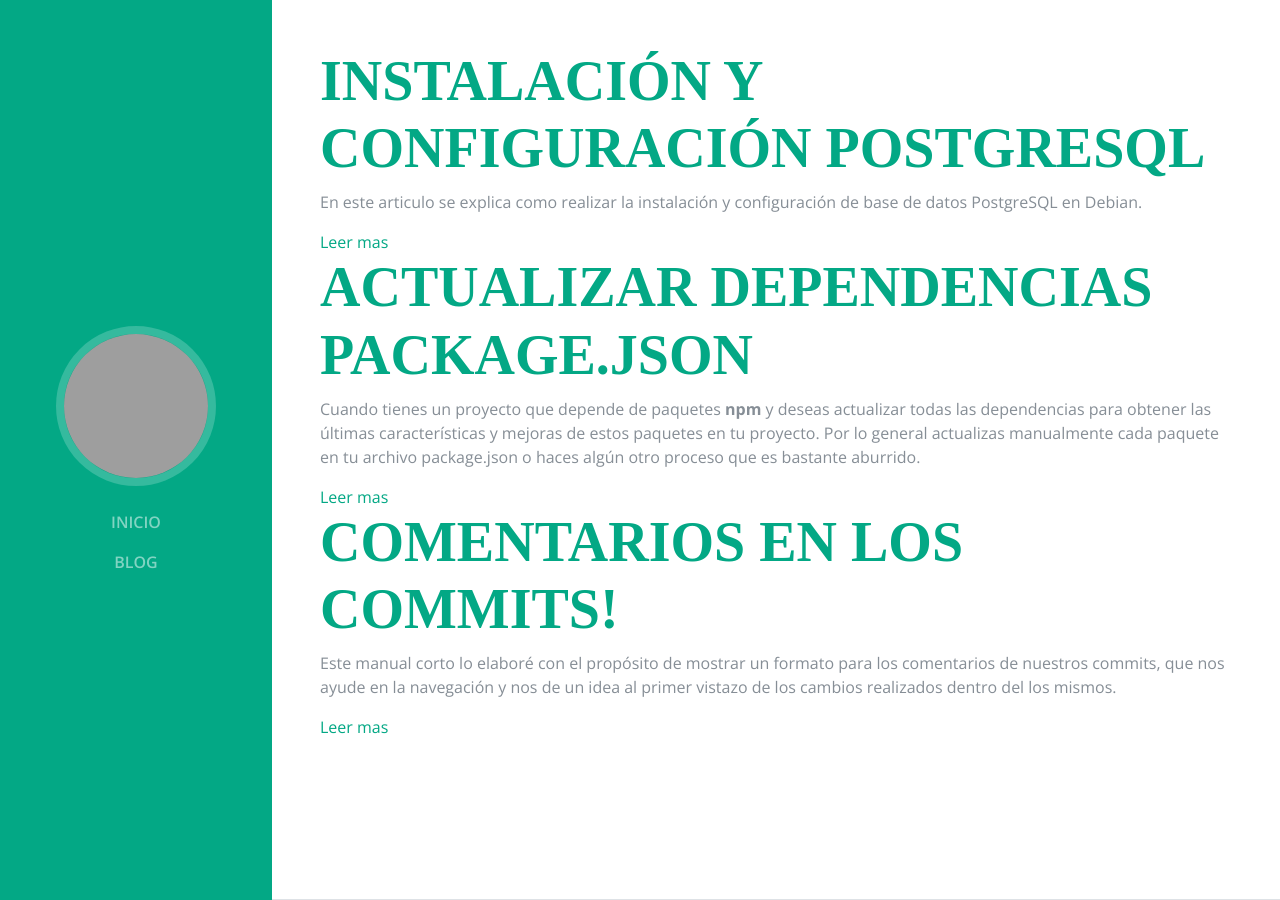
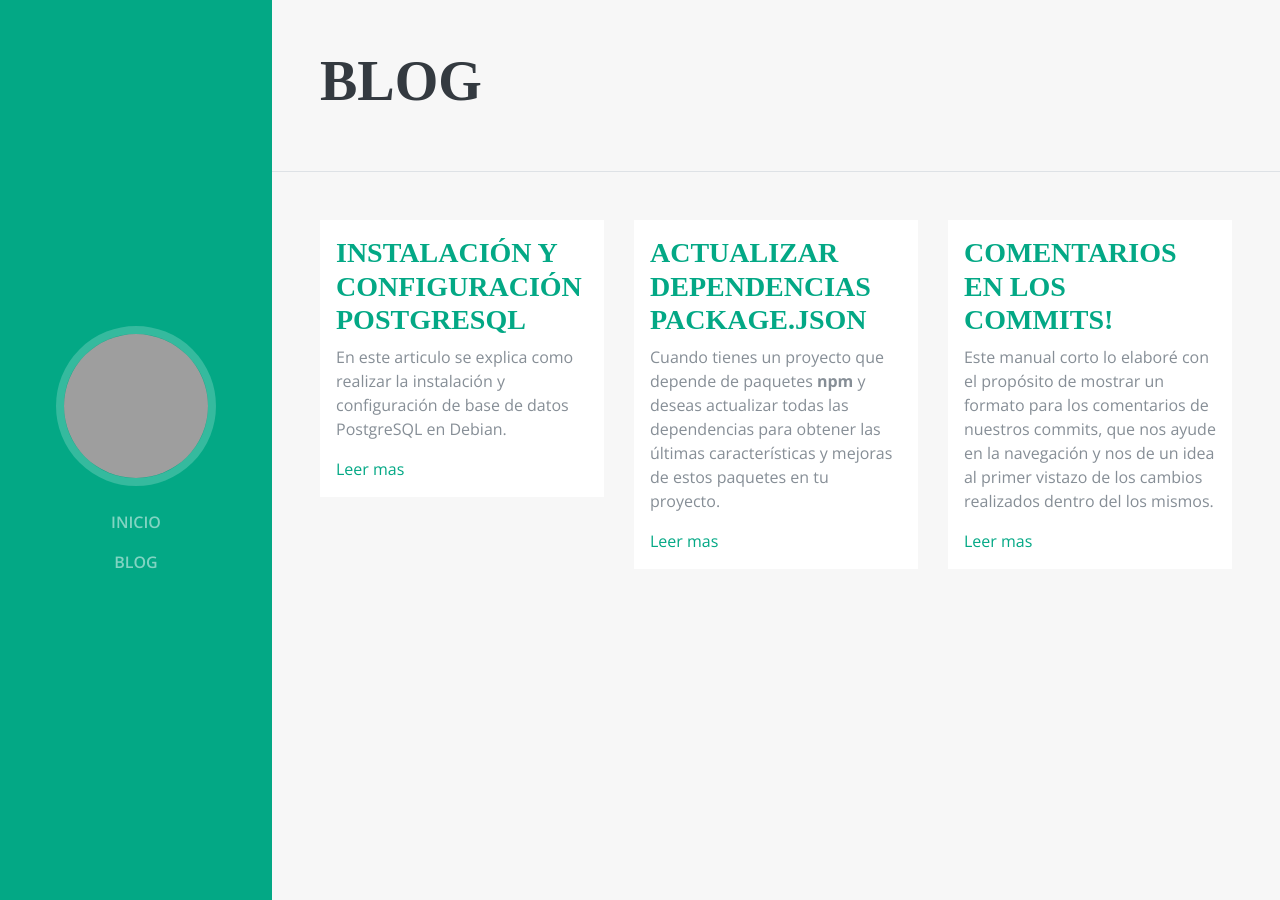
Before and after one commit to maximosojo/maximosojo.github.io, a Jekyll site: the page built from blog.md, in a window 1280 px wide and 900 px high. Built offline with Jekyll 4.4.1, drawn with Linux system fonts in a browser that asks for light colours; nearby versions of some CDN libraries; some web fonts are replaced; grey boxes are pictures that could not be loaded.

Commit message:
refactor(Blog): Se actualiza base de blog.

```diff
--- a/_layouts/blog.html
+++ b/_layouts/blog.html
@@ -1,19 +1,23 @@
 ---
 layout: default
 ---
+<section class="blog-section p-lg-5 d-flex flex-column">
+  <div class="my-auto">
+    <h2>Blog</h2>
+  </div>
+</section>
 <section class="resume-section p-3 p-lg-5 d-flex flex-column">
-	<div class="page">
+	<div class="page row">
 	  {% for post in site.posts %}
+	  	<div class="col-12 col-sm-6 col-md-4">
 		    <article class="post">
-
-	      <h2><a href="{{ site.baseurl }}{{ post.url }}">{{ post.title }}</a></h2>
-
+		      <h3><a href="{{ site.baseurl }}{{ post.url }}">{{ post.title }}</a></h3>
 		      <div class="entry">
 		        {{ post.excerpt }}
 		      </div>
-
 		      <a href="{{ site.baseurl }}{{ post.url }}" class="read-more">Leer mas</a>
 		    </article>
+	  	</div>
 	  {% endfor %}
 	</div>
 </section>
--- a/_posts/2018-02-26-actualizar-package-json.markdown
+++ b/_posts/2018-02-26-actualizar-package-json.markdown
@@ -5,8 +5,9 @@ date:   2018-02-24 00:13:00 -0400
 categories: npm
 ---
 Cuando tienes un proyecto que depende de paquetes **npm** y deseas actualizar todas las dependencias
-para obtener las últimas características y mejoras de estos paquetes en tu proyecto. Por lo general
-actualizas manualmente cada paquete en tu archivo package.json o haces algún otro proceso que es bastante aburrido.
+para obtener las últimas características y mejoras de estos paquetes en tu proyecto.
+
+Por lo general actualizas manualmente cada paquete en tu archivo package.json o haces algún otro proceso que es bastante aburrido.
 
 En este acticulo presentare como actualizarlo de una manera mas sencilla con **npm-check-updates**.
 
--- a/resume.css
+++ b/resume.css
@@ -6,12 +6,16 @@
 body {
   font-family: 'Open Sans', serif;
   padding-top: 54px;
-  color: #868e96; }
+  color: #868e96;
+  background: #f7f7f7;
+}
 
 @media (min-width: 992px) {
   body {
     padding-top: 0;
-    padding-left: 17rem; } }
+    padding-left: 17rem;
+  }
+}
 
 h1,
 h2,
@@ -88,28 +92,50 @@ h2 {
 section.resume-section {
   border-bottom: 1px solid #dee2e6;
   padding-top: 5rem !important;
-  padding-bottom: 5rem !important; }
-  section.resume-section .resume-item .resume-date {
-    min-width: none; }
+  padding-bottom: 5rem !important;
+}
+
+section.blog-section {
+  border-bottom: 1px solid #dee2e6;
+}
+
+section.resume-section .resume-item .resume-date {
+  min-width: none;
+}
 
 @media (min-width: 768px) {
   section.resume-section {
-    min-height: 100vh; }
-    section.resume-section .resume-item .resume-date {
-      min-width: 18rem; } }
+    min-height: 100vh;
+  }
+  section.resume-section .resume-item .resume-date {
+    min-width: 18rem;
+  }
+}
 
 @media (min-width: 992px) {
   section.resume-section {
     padding-top: 3rem !important;
-    padding-bottom: 3rem !important; } }
+    padding-bottom: 3rem !important;
+  }
+}
 
 .bg-primary {
-  background-color: #03a885 !important; }
+  background-color: #03a885 !important;
+}
 
 .text-primary {
-  color: #03a885 !important; }
+  color: #03a885 !important;
+}
 
 a {
-  color: #03a885; }
-  a:hover, a:focus, a:active {
-    color: #824027; }
+  color: #03a885;
+}
+
+a:hover, a:focus, a:active {
+  color: #824027;
+}
+
+.page .post{
+  background: #fff;
+  padding: 1rem;
+}
```
Lines whose indentation alone changed are shown as unchanged.
